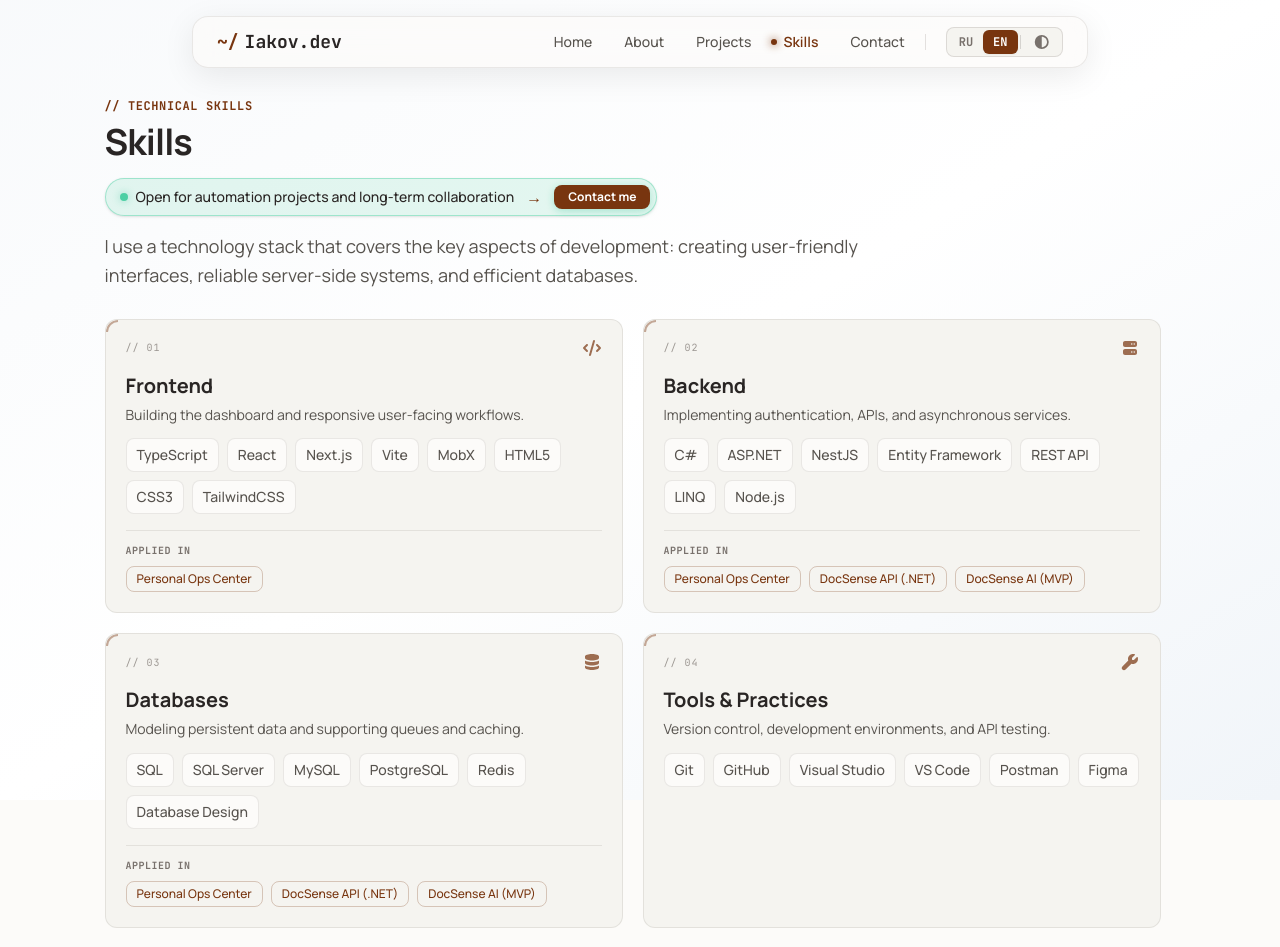
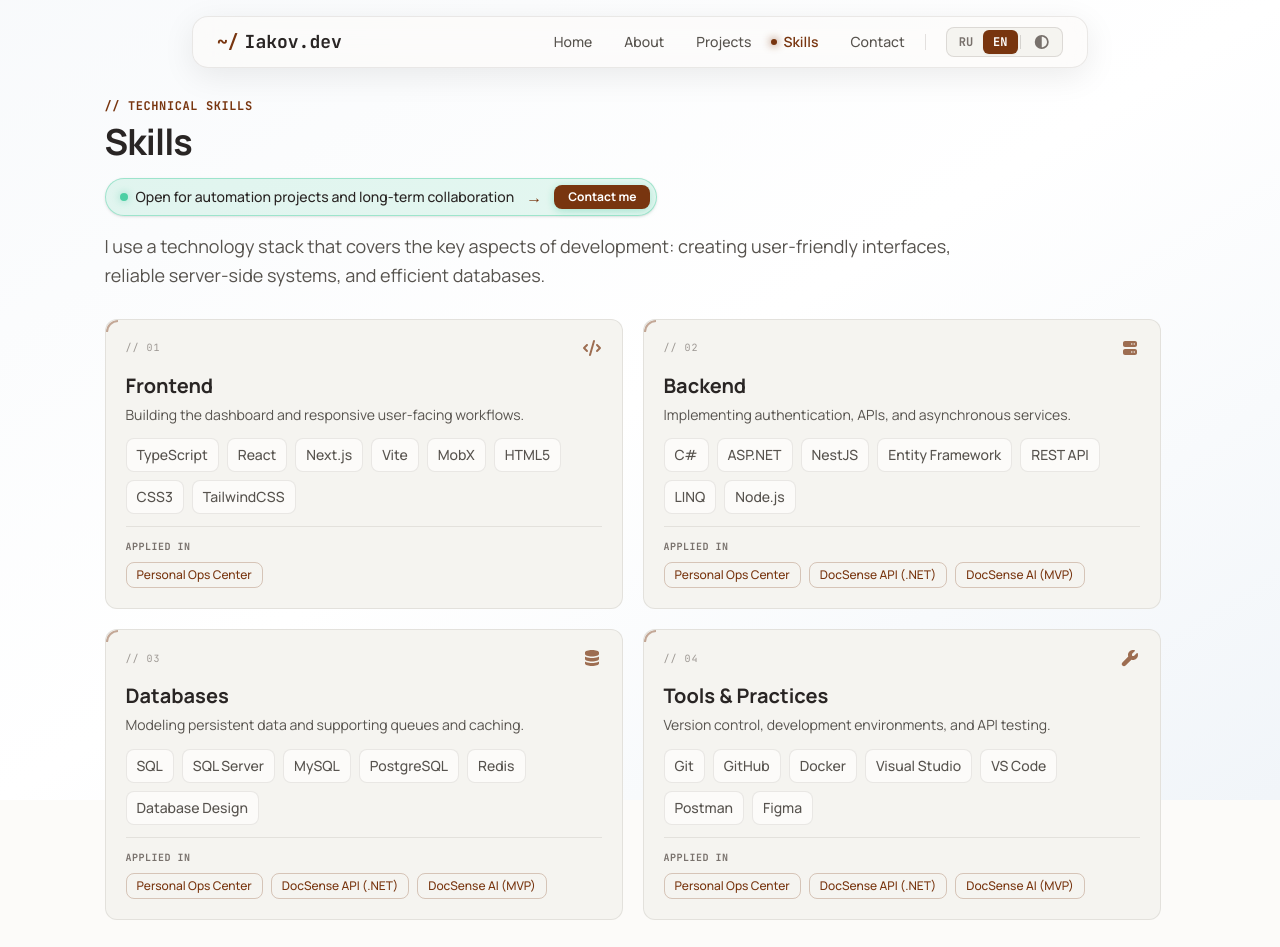
Before and after one commit to IakovYakovlev/personal, a React (Vite) app: page /skills in a window 1280 px wide. Shown: the top 947 px of the page. Built offline with nearby package versions, Linux system fonts and the light colour scheme.

Commit message:
feat: add Docker to skills section in localization files

```diff
--- a/src/application/providers/locales/en.json
+++ b/src/application/providers/locales/en.json
@@ -117,6 +117,7 @@
         "skills": [
           "Git",
           "GitHub",
+          "Docker",
           "Visual Studio",
           "VS Code",
           "Postman",
--- a/src/application/providers/locales/lv.json
+++ b/src/application/providers/locales/lv.json
@@ -120,6 +120,7 @@
         "skills": [
           "Git",
           "GitHub",
+          "Docker",
           "Visual Studio",
           "VS Code",
           "Postman",
--- a/src/application/providers/locales/ru.json
+++ b/src/application/providers/locales/ru.json
@@ -117,6 +117,7 @@
         "skills": [
           "Git",
           "GitHub",
+          "Docker",
           "Visual Studio",
           "VS Code",
           "Postman",
--- a/src/ui/pages/Skills/Skills.tsx
+++ b/src/ui/pages/Skills/Skills.tsx
@@ -25,7 +25,7 @@ export const Skills = () => {
   return (
     <div className='flex-1 w-full max-w-6xl mx-auto px-6 md:px-12 py-2 lg:py-3'>
       <main className='w-full'>
-        <div className='max-w-3xl mb-5 lg:mb-7'>
+        <div className='max-w-4xl mb-5 lg:mb-7'>
           <div className='inline-flex items-center font-mono text-xs text-[var(--color-primary)] font-bold uppercase tracking-wider mb-2'>
             {t('skills.section')}
           </div>
@@ -37,7 +37,10 @@ export const Skills = () => {
         </div>
 
         <div className='grid grid-cols-1 md:grid-cols-2 gap-3.5 lg:gap-5'>
-          {Object.entries(categories).map(([key, { title, description, skills, projects: projectIds }], index) => (
+          {Object.entries(categories).map(([key, { title, description, skills, projects: projectIds }], index) => {
+            const appliedProjectIds = projectIds ?? (key === 'tools' ? projects.map(({ id }) => id) : []);
+
+            return (
               <section
                 key={key}
                 className='relative overflow-hidden bg-[var(--color-bg-muted)] p-4 lg:p-5 rounded-xl border border-[var(--color-text-subtle)]/15 flex flex-col group hover:border-[var(--color-primary)]/50 transition-colors'
@@ -53,7 +56,7 @@ export const Skills = () => {
 
                 <h2 className='mb-1 text-lg font-bold text-[var(--color-text-base)] lg:text-xl'>{title}</h2>
                 <p className='mb-3 text-sm leading-relaxed text-[var(--color-text-muted)]'>{description}</p>
-              <div className='flex flex-wrap gap-2'>
+                <div className='mb-3 flex flex-wrap gap-2'>
                   {skills.map((skill) => (
                     <span
                       key={skill}
@@ -64,13 +67,13 @@ export const Skills = () => {
                   ))}
                 </div>
 
-              {projectIds && projectIds.length > 0 && (
-                <div className='mt-4 border-t border-[var(--color-text-subtle)]/15 pt-3'>
+                {appliedProjectIds.length > 0 && (
+                  <div className='mt-auto border-t border-[var(--color-text-subtle)]/15 pt-3'>
                     <p className='mb-2 font-mono text-2xs font-bold uppercase tracking-wider text-[var(--color-text-subtle)]'>
                       {t('skills.appliedIn')}
                     </p>
                     <div className='flex flex-wrap gap-2'>
-                    {projectIds.map((projectId) => {
+                      {appliedProjectIds.map((projectId) => {
                         const project = projects.find(({ id }) => id === projectId);
 
                         return project ? (
@@ -87,7 +90,8 @@ export const Skills = () => {
                   </div>
                 )}
               </section>
-          ))}
+            );
+          })}
         </div>
 
         <div className='mt-5 lg:mt-7'>
```
Lines whose indentation alone changed are shown as unchanged.
